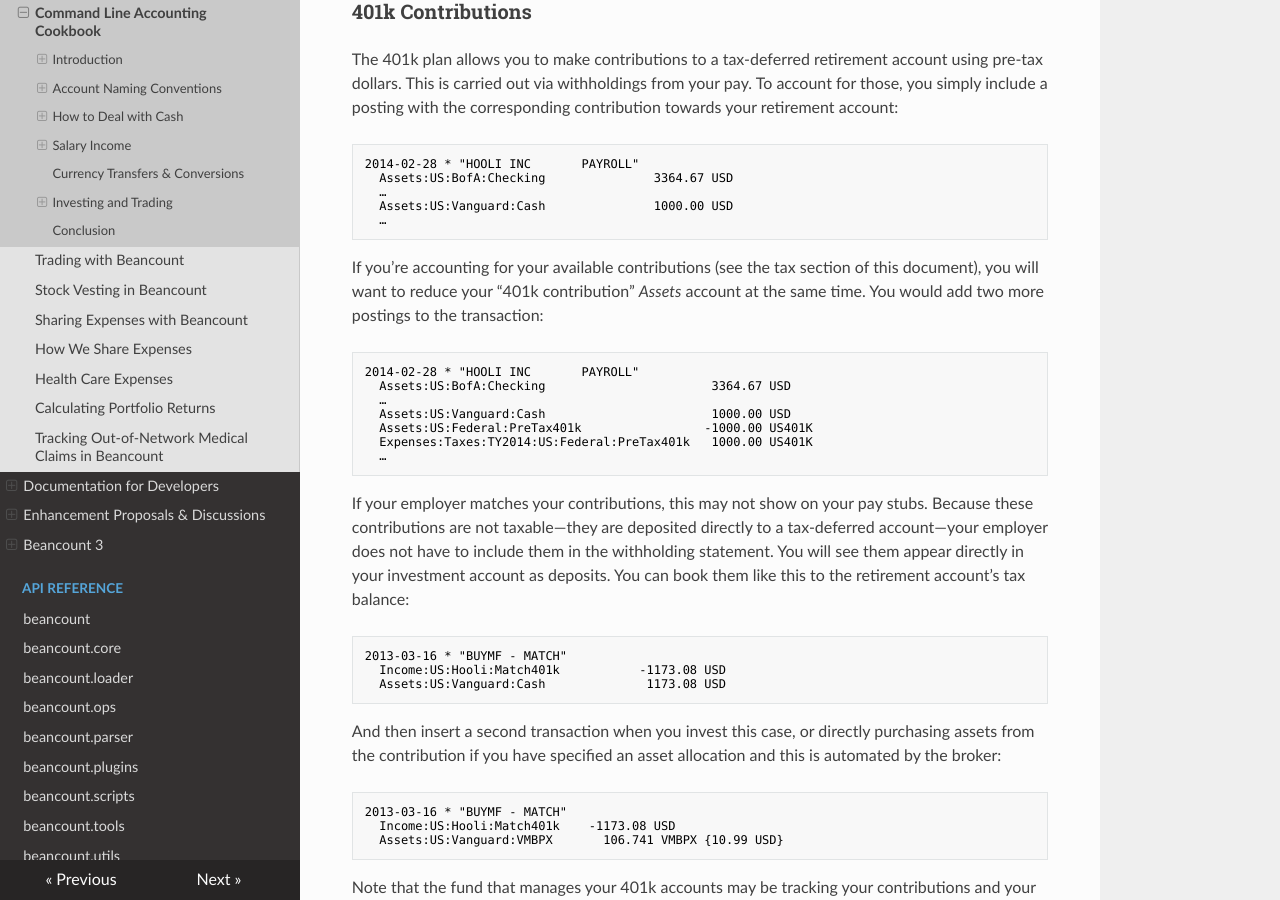
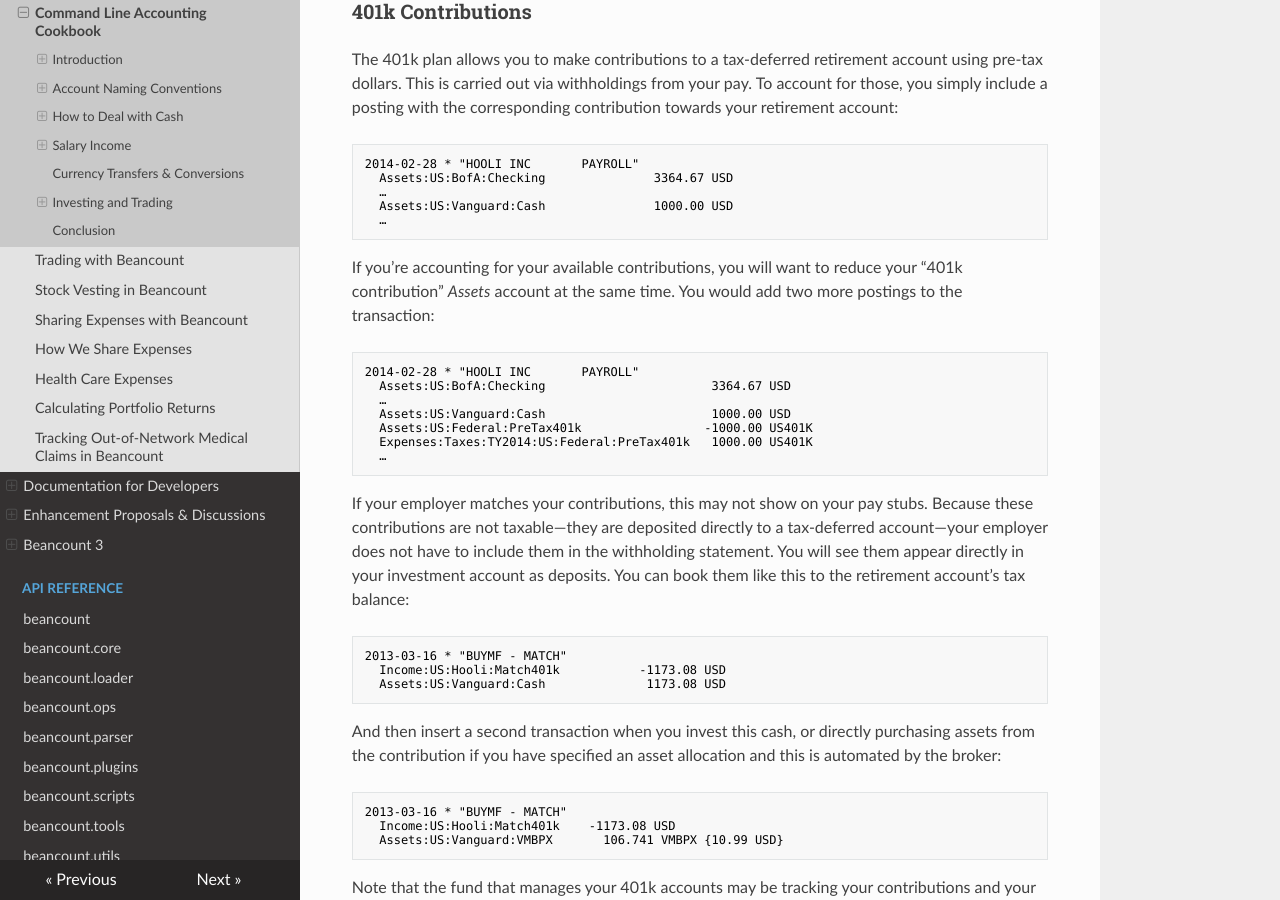
Before and after one commit to beancount/docs, an MkDocs documentation site: the page built from docs/command_line_accounting_cookbook.md, in a window 1280 px wide and 900 px high, scrolled down 11272 px. Built offline with MkDocs 1.6.1, drawn with Linux system fonts in a browser that asks for light colours.

Commit message:
Re-generate docs

```diff
--- a/docs/command_line_accounting_cookbook.md
+++ b/docs/command_line_accounting_cookbook.md
@@ -342,7 +342,7 @@ The 401k plan allows you to make contributions to a tax-deferred retirement acco
       Assets:US:Vanguard:Cash               1000.00 USD
       …
 
-If you’re accounting for your available contributions (see the tax section of this document), you will want to reduce your “401k contribution” *Assets* account at the same time. You would add two more postings to the transaction:
+If you’re accounting for your available contributions, you will want to reduce your “401k contribution” *Assets* account at the same time. You would add two more postings to the transaction:
 
     2014-02-28 * "HOOLI INC       PAYROLL"
       Assets:US:BofA:Checking                       3364.67 USD
@@ -358,7 +358,7 @@ If your employer matches your contributions, this may not show on your pay stubs
       Income:US:Hooli:Match401k           -1173.08 USD
       Assets:US:Vanguard:Cash              1173.08 USD
 
-And then insert a second transaction when you invest this case, or directly purchasing assets from the contribution if you have specified an asset allocation and this is automated by the broker:
+And then insert a second transaction when you invest this cash, or directly purchasing assets from the contribution if you have specified an asset allocation and this is automated by the broker:
 
     2013-03-16 * "BUYMF - MATCH"
       Income:US:Hooli:Match401k    -1173.08 USD
```
Also changed, not shown: docs/external_contributions.md (+6 -0 lines), docs/fund_accounting_with_beancount.md (+6 -0 lines).
